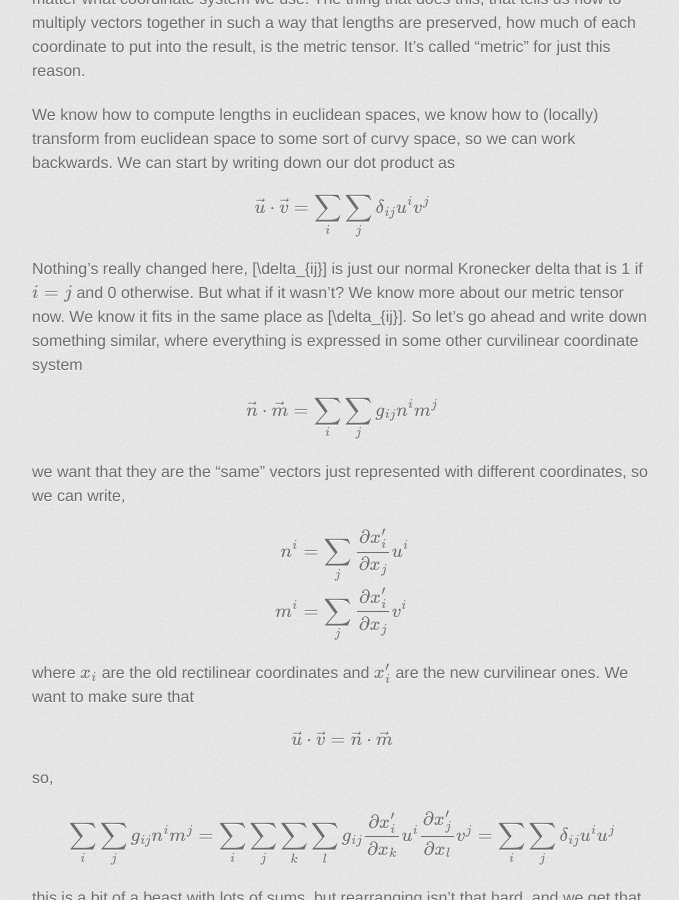
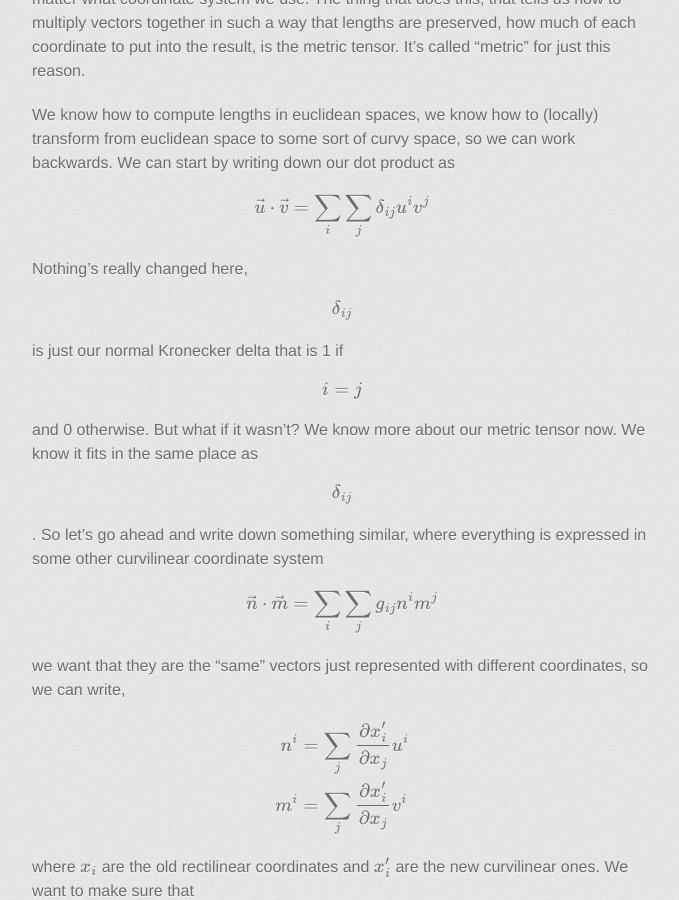
Before and after one commit to edinburgh-rbm/mois-examples, a Jekyll site: the page built from metrics/notes.md, in a window 1280 px wide and 900 px high, scrolled down 1729 px. Shown: the whole window, without its empty margins (298-977 px from the left). Built offline with Jekyll 4.4.1, drawn with Linux system fonts in a browser that asks for light colours; some web fonts are replaced; formulas are drawn with MathJax 3.

```diff
--- a/metrics/notes.md
+++ b/metrics/notes.md
@@ -109,12 +109,14 @@ $$
 $$
 
 Nothing's really changed here,
-\[\delta_{ij}\]
+\\[\delta_{ij}\\]
 is just our normal
-Kronecker delta that is 1 if $i = j$ and 0 otherwise. But what if it
+Kronecker delta that is 1 if
+\\[i = j\\]
+and 0 otherwise. But what if it
 wasn't? We know more about our metric tensor now. We know it fits in
 the same place as
-\[\delta_{ij}\].
+\\[\delta_{ij}\\].
 So let's go ahead and write down
 something similar, where everything is expressed in some other
 curvilinear coordinate system
```
